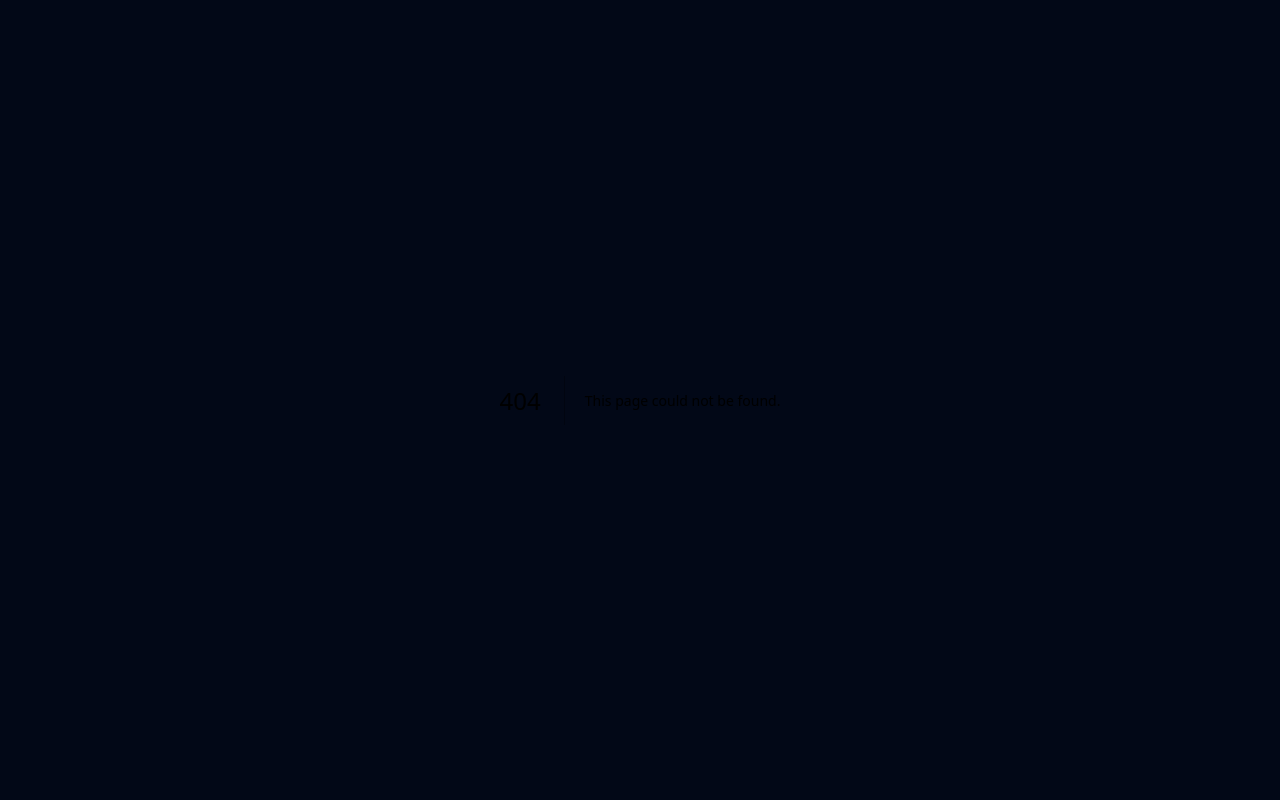
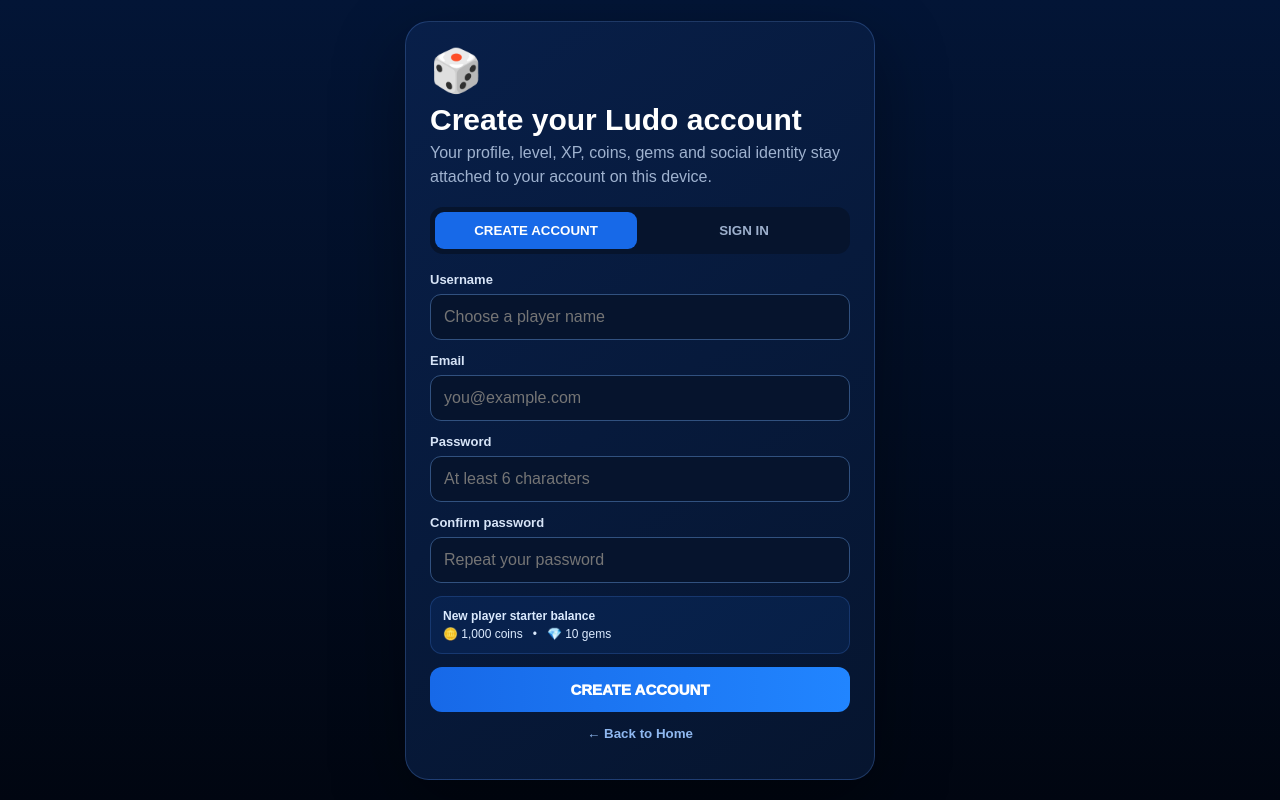
Before and after one commit to MrDan001/ludo-live, a Next.js app: page /account in a window 1280 px wide. Before the commit this address had no page. Built offline with nearby package versions, Linux system fonts and the light colour scheme.

Commit message:
Add account creation and sign-in page for social features

```diff
--- /dev/null
+++ b/app/account/page.tsx
@@ -0,0 +1,52 @@
+"use client";
+import { FormEvent, useEffect, useState } from "react";
+import { useSearchParams } from "next/navigation";
+import { createAccount, getAccount, hashPassword, syncLegacyProfile } from "../../lib/account";
+
+export default function AccountPage(){
+ const params=useSearchParams();
+ const next=params.get("next")||"/home";
+ const [mode,setMode]=useState<"create"|"login">("create");
+ const [username,setUsername]=useState("");const[email,setEmail]=useState("");const[password,setPassword]=useState("");const[confirm,setConfirm]=useState("");
+ const [busy,setBusy]=useState(false);const[error,setError]=useState("");
+ useEffect(()=>{if(getAccount())setMode("login")},[]);
+ const submit=async(e:FormEvent)=>{e.preventDefault();setError("");setBusy(true);try{
+   if(mode==="create"){
+    if(password!==confirm)throw new Error("Passwords do not match.");
+    const account=await createAccount(username,email,password);
+    localStorage.setItem("ludo-account-created","1");
+    window.location.href=next;
+   }else{
+    const account=getAccount();if(!account)throw new Error("Create an account first.");
+    const identifier=(username||email).trim().toLowerCase();
+    const matches=account.username.toLowerCase()===identifier||account.email===identifier;
+    if(!matches||account.passwordHash!==await hashPassword(password))throw new Error("Incorrect account details.");
+    syncLegacyProfile(account);window.location.href=next;
+   }
+  }catch(err:any){setError(err?.message||"Something went wrong.");}finally{setBusy(false)}};
+ return <main style={shell}><div style={card}>
+  <div style={{fontSize:42}}>🎲</div><h1 style={{margin:"8px 0 4px",fontSize:30}}>Create your Ludo account</h1><p style={{color:"#9fb2cf",lineHeight:1.5,marginTop:0}}>Your profile, level, XP, coins, gems and social identity stay attached to your account on this device.</p>
+  <div style={tabs}><button onClick={()=>{setMode("create");setError("")}} style={mode==="create"?activeTab:tab}>CREATE ACCOUNT</button><button onClick={()=>{setMode("login");setError("")}} style={mode==="login"?activeTab:tab}>SIGN IN</button></div>
+  <form onSubmit={submit} style={{display:"grid",gap:13}}>
+   <label style={label}>{mode==="create"?"Username":"Username or email"}<input value={username} onChange={e=>setUsername(e.target.value)} autoComplete="username" required placeholder={mode==="create"?"Choose a player name":"Your username or email"} style={input}/></label>
+   {mode==="create"&&<label style={label}>Email<input value={email} onChange={e=>setEmail(e.target.value)} type="email" autoComplete="email" required placeholder="you@example.com" style={input}/></label>}
+   <label style={label}>Password<input value={password} onChange={e=>setPassword(e.target.value)} type="password" autoComplete={mode==="create"?"new-password":"current-password"} required minLength={6} placeholder="At least 6 characters" style={input}/></label>
+   {mode==="create"&&<label style={label}>Confirm password<input value={confirm} onChange={e=>setConfirm(e.target.value)} type="password" autoComplete="new-password" required minLength={6} placeholder="Repeat your password" style={input}/></label>}
+   {mode==="create"&&<div style={starting}><b>New player starter balance</b><span>🪙 1,000 coins &nbsp; • &nbsp; 💎 10 gems</span></div>}
+   {error&&<div style={errorBox}>{error}</div>}
+   <button disabled={busy} type="submit" style={primary}>{busy?"PLEASE WAIT…":mode==="create"?"CREATE ACCOUNT":"SIGN IN"}</button>
+  </form>
+  <button onClick={()=>window.location.href="/home"} style={skip}>← Back to Home</button>
+ </div></main>
+}
+const shell={minHeight:"100vh",display:"grid",placeItems:"center",padding:20,boxSizing:"border-box" as const,background:"linear-gradient(180deg,#031536,#010611)",color:"#fff"};
+const card={width:"min(100%,470px)",boxSizing:"border-box" as const,padding:24,borderRadius:24,background:"linear-gradient(145deg,#081f49,#06152f)",border:"1px solid rgba(88,137,218,.3)",boxShadow:"0 25px 70px rgba(0,0,0,.35)"};
+const tabs={display:"grid",gridTemplateColumns:"1fr 1fr",gap:6,padding:5,margin:"18px 0",borderRadius:13,background:"#06142d"};
+const tab={border:0,background:"transparent",color:"#9db0cd",padding:11,borderRadius:9,fontWeight:900};
+const activeTab={...tab,background:"#1769e8",color:"#fff"};
+const label={display:"grid",gap:7,color:"#d7e4f7",fontWeight:800,fontSize:13};
+const input={width:"100%",boxSizing:"border-box" as const,padding:13,borderRadius:11,border:"1px solid #31517f",background:"#06142d",color:"#fff",fontSize:16,outline:"none"};
+const starting={display:"grid",gap:4,padding:12,borderRadius:12,background:"rgba(21,101,216,.12)",border:"1px solid rgba(79,139,236,.22)",color:"#dbeafe",fontSize:12};
+const errorBox={padding:11,borderRadius:10,background:"rgba(153,27,27,.35)",border:"1px solid rgba(248,113,113,.35)",color:"#fecaca",fontSize:13};
+const primary={border:0,padding:14,borderRadius:12,background:"linear-gradient(90deg,#1769e8,#2185ff)",color:"#fff",fontWeight:950,fontSize:15};
+const skip={border:0,background:"transparent",color:"#8fb8f0",padding:14,fontWeight:800,width:"100%"};
```
